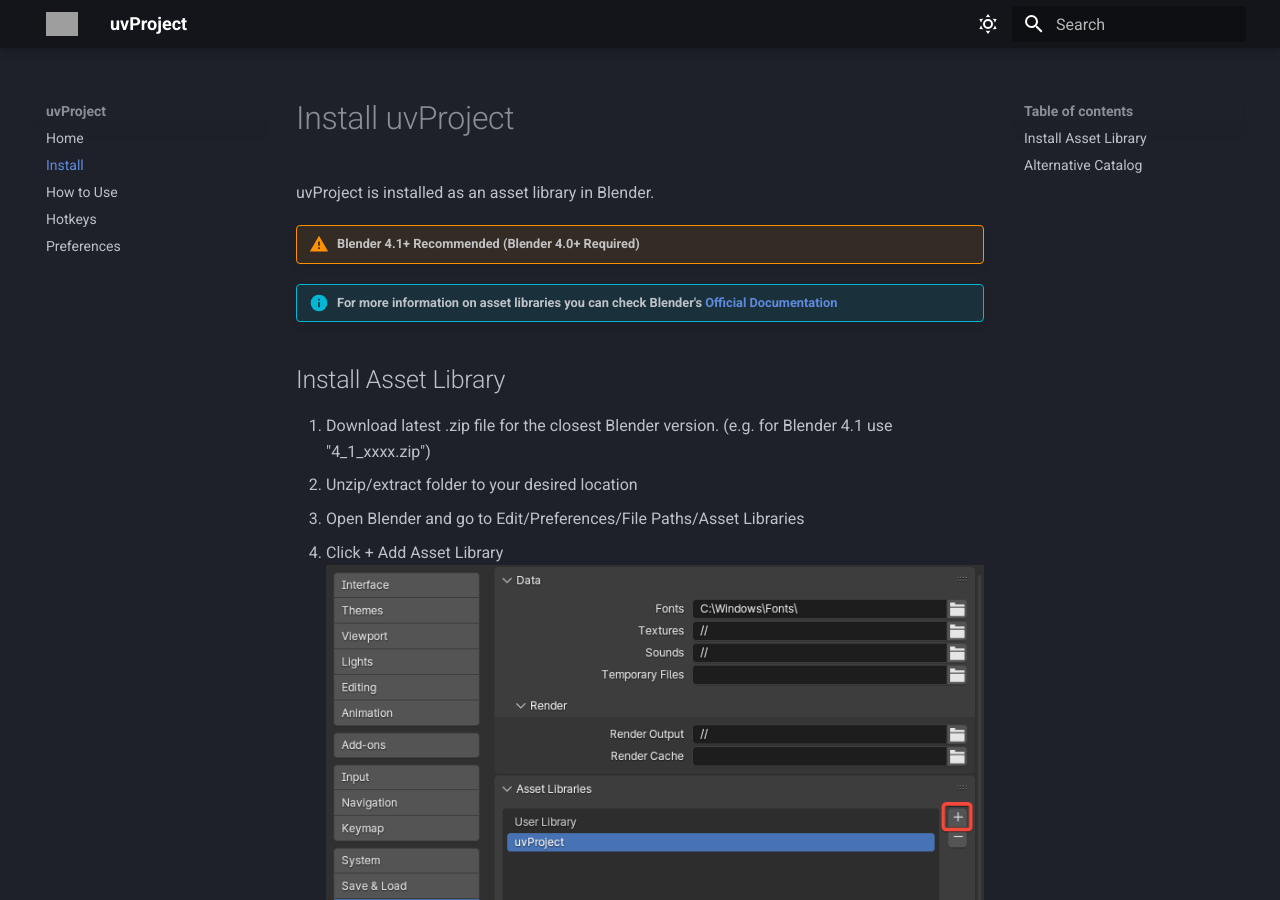
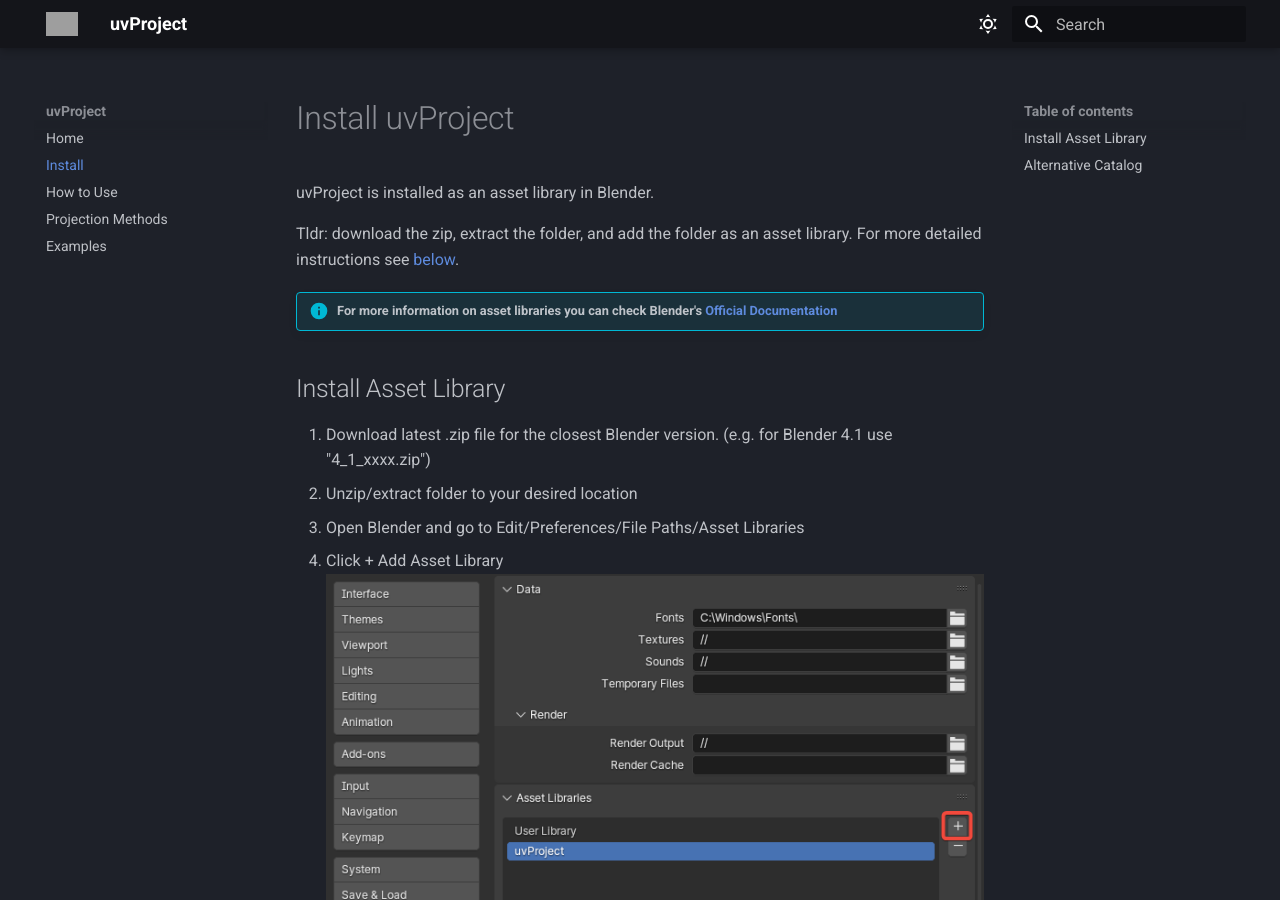
Before and after one commit to SpaghetMeNot/uvproject, an MkDocs documentation site: the page built from docs/install.md, in a window 1280 px wide and 900 px high. Built offline with MkDocs 1.6.1 and Material for MkDocs 9.7.7, drawn with Linux system fonts in a browser that asks for light colours; some web fonts are replaced; grey boxes are pictures that could not be loaded.

Commit message:
Various updates

```diff
--- a/docs/install.md
+++ b/docs/install.md
@@ -1,12 +1,11 @@
 # Install uvProject
 uvProject is installed as an asset library in Blender.
 
-!!! warning "Blender 4.1+ Recommended (Blender 4.0+ Required)"
+Tldr: download the zip, extract the folder, and add the folder as an asset library. For more detailed instructions see [below](#install-asset-library).
 
 !!! info "For more information on asset libraries you can check Blender's [Official Documentation](https://docs.blender.org/manual/en/dev/files/asset_libraries/introduction.html#introduction)"
 
 ## Install Asset Library
-
 
 1. Download latest .zip file for the closest Blender version. (e.g. for Blender 4.1 use "4_1_xxxx.zip")
 2. Unzip/extract folder to your desired location
--- a/mkdocs.yml
+++ b/mkdocs.yml
@@ -5,8 +5,8 @@
   - Home: index.md
   - Install: install.md
   - How to Use: using_autoConstraints.md
-  - Hotkeys: hotkeys.md
-  - Preferences: preferences.md
+  - Projection Methods: projection_methods.md
+  - Examples: examples.md
 
 theme:
   name: material
```
Also changed, not shown: docs/index.md (+6 -3 lines), docs/projection_methods.md (added, +1 -0 lines), 1 other file.
